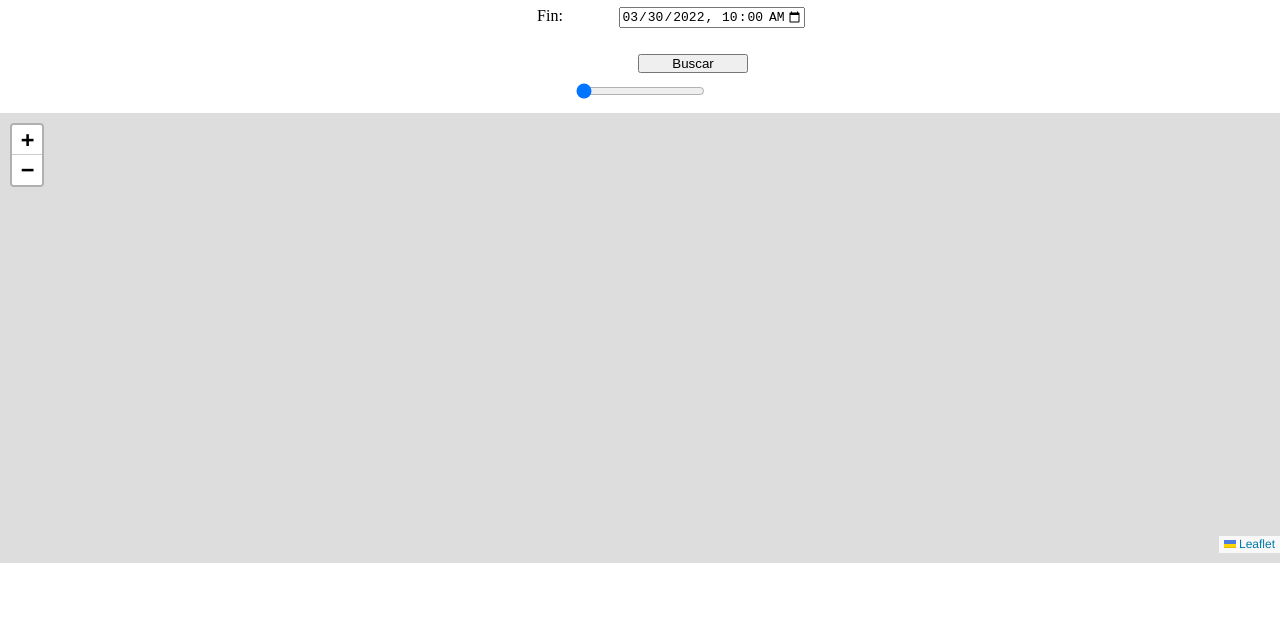
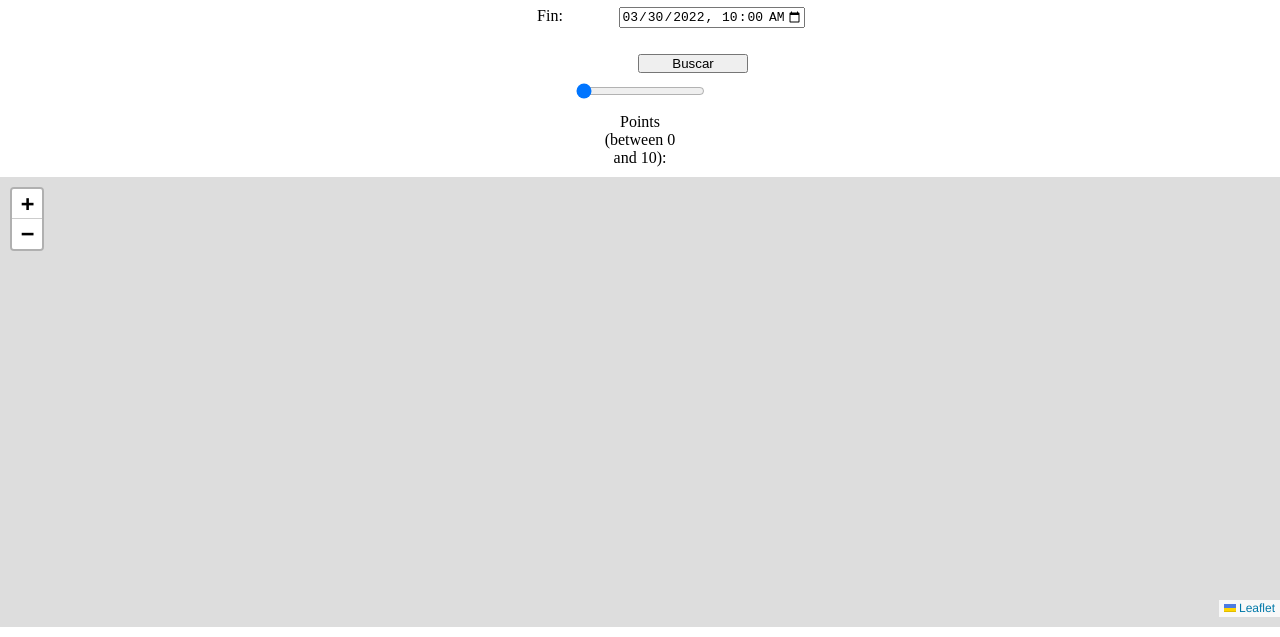
Before and after one commit to yhasbun/taxiapp, a website: page historicos.html in a window 1280 px wide. Shown: the part 251-888 px from the top of the page. Before the commit the page ends 824 px from the top, so only its background shows below. Drawn offline with nearby package versions, Linux system fonts and the light colour scheme.

Commit message:
Update historicos.html

```diff
--- a/historicos.html
+++ b/historicos.html
@@ -117,7 +117,8 @@ crossorigin=""></script>
         <input type="range" id="ubicacion" min="0" value="0" step="1">
       </div>
 
-      <div class="switch-container;" style="text-align: center; margin-top: 5px;">
+       <label for="Ubicacion">Points (between 0 and 10):</label>
+      <div class="switch-container ;" style="text-align: center; margin-top: 5px;">
 
       </div>
     </div>
```
